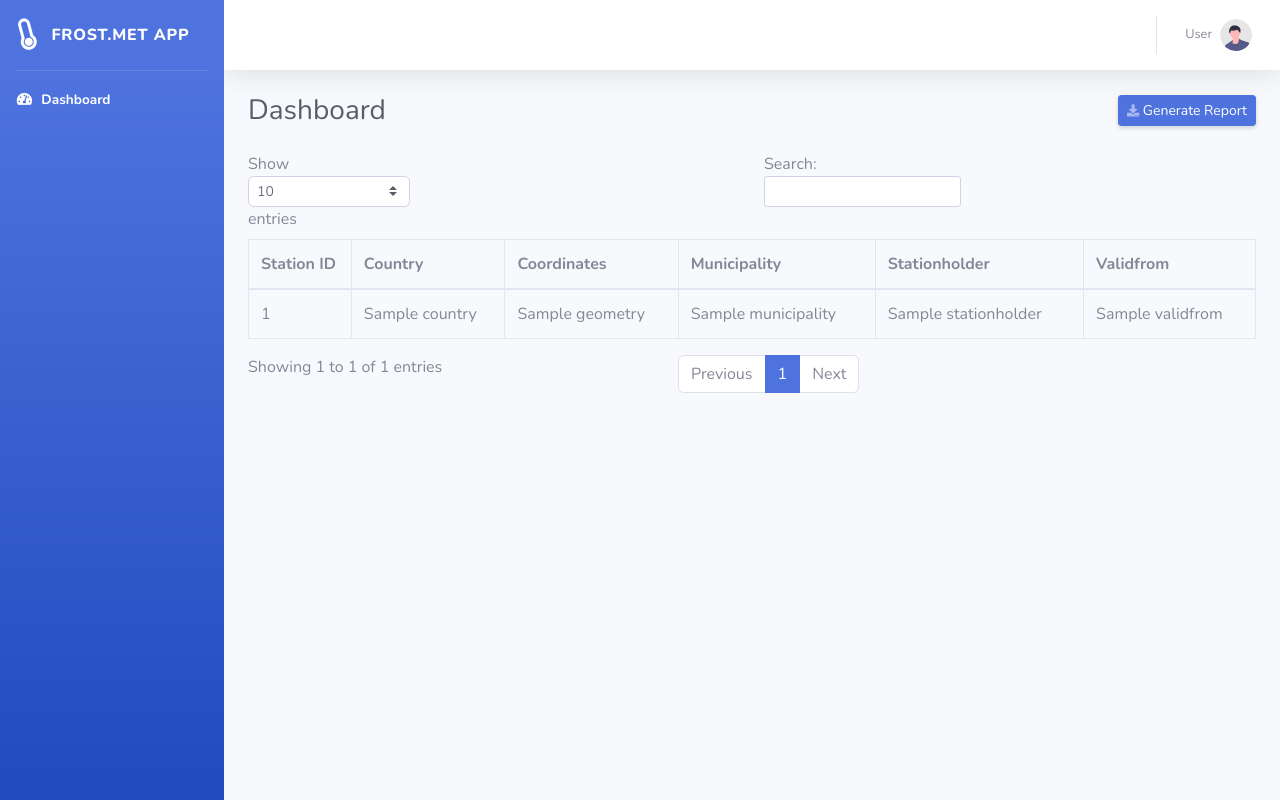
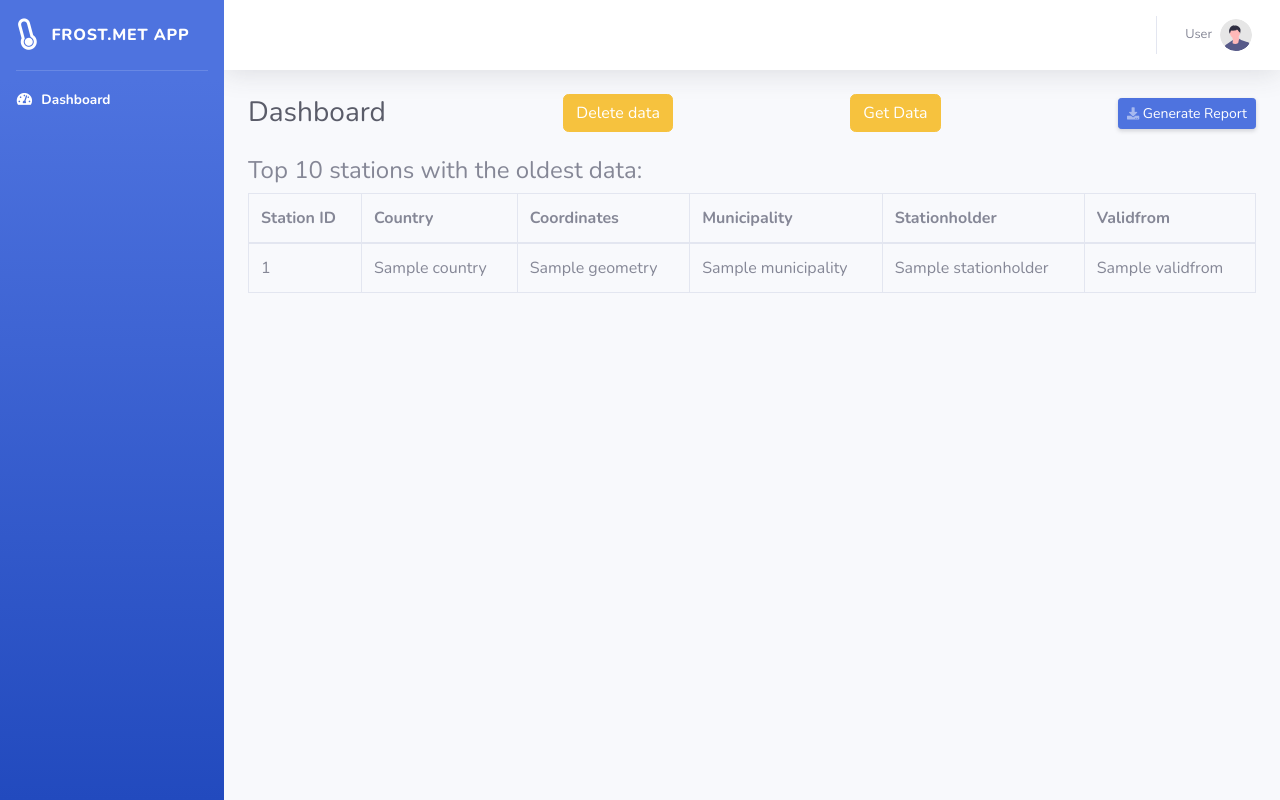
Before and after one commit to 0xbbeer/frost.met-app, a Django app: template app/templates/index.html in a window 1280 px wide. Run offline with Django 3.2, Linux system fonts and the light colour scheme; the template is opened without the code that fills it: most values are stand-ins (such as "Sample title", 1, 10 or a date in 2020); some libraries are stand-ins or nearby versions.

Commit message:
DEV: add buttons for get and delete data

```diff
--- a/app/app/urls.py
+++ b/app/app/urls.py
@@ -15,7 +15,7 @@ Including another URLconf
 """
 from django.contrib import admin
 from django.urls import path
-from frost_met_app.views import MainPage, NotFound
+from frost_met_app.views import MainPage, NotFound, DeleteData, GetData
 
 
 urlpatterns = [
@@ -23,6 +23,8 @@ urlpatterns = [
     path('', MainPage.as_view(template_name="index.html"), name="main_page"),
     path('index/', MainPage.as_view(template_name="index.html"),
          name="main_page"),
+    path('delete_data', DeleteData.delete, name='delete_data'),
+    path('get_data', GetData.get_data, name='get_data'),
 ]
 
 handler404 = NotFound.page_not_found_view
--- a/app/templates/index.html
+++ b/app/templates/index.html
@@ -5,10 +5,25 @@
     <!-- Page Heading -->
     <div class="d-sm-flex align-items-center justify-content-between mb-4">
         <h1 class="h3 mb-0 text-gray-800">Dashboard</h1>
+        <form action="{% url 'delete_data' %}" method="POST">
+                     <!-- Token -->
+                    {% csrf_token %}
+                    <input class="btn btn-warning" type="submit"  value="Delete data" >
+                    <!-- Action -->
+                    <input type="hidden" id="form_action" value="delete" name="delete">
+                </form>
+        <form action="{% url 'get_data' %}" method="POST">
+                     <!-- Token -->
+                    {% csrf_token %}
+                    <input class="btn btn-warning" type="submit"  value="Get Data" >
+                    <!-- Action -->
+                    <input type="hidden" id="form_action" value="get" name="get">
+                </form>
         <a  class="d-none d-sm-inline-block btn btn-sm btn-primary shadow-sm" id="cmd"><i
                 class="fas fa-download fa-sm text-white-50"></i> Generate Report</a>
     </div>
-    <table id="dataTable" class="table table-bordered dataTable" >
+    <h4>Top 10 stations with the oldest data:</h4>
+    <table id="dataTablde" class="table table-bordered dataTable" >
     <thead>
         <tr>
             <th>Station ID</th>
```
Also changed, not shown: app/frost_met_app/views.py (+43 -2 lines), app/frost_met_app/models.py (line endings or trailing spaces).
